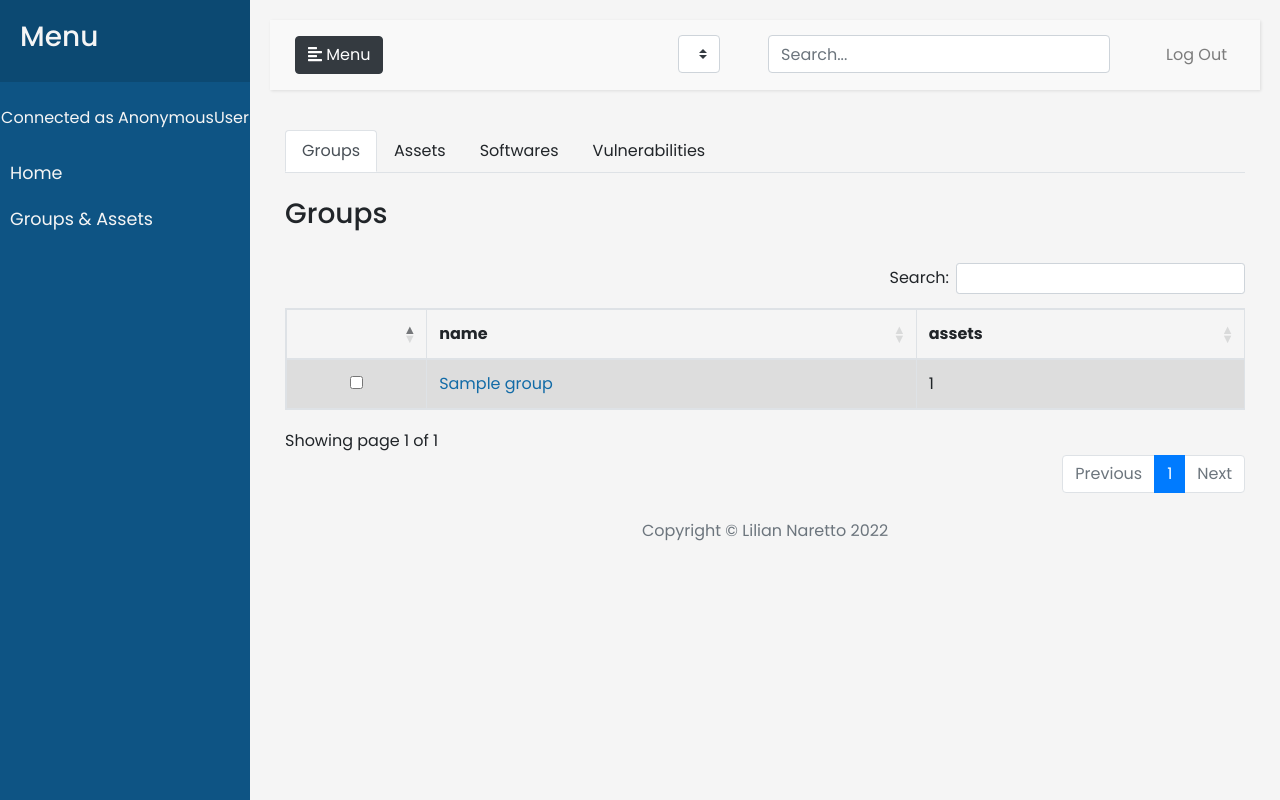
After one commit to Naretto95/Django-Vault, a Django app: template templates/Search.html in a window 1280 px wide. The commit adds this page. Run offline with Django 3.2, Linux system fonts and the light colour scheme; tables that the repository leaves empty hold one stand-in row (values such as "Sample post"); the template is opened without the code that fills it: values that come from a table or form of the project are taken from there, most other values are stand-ins (such as "Sample title", 1, 10 or a date in 2020); lists and menus that the app fills with data are empty; parts of the project's set-up code (start-up, migrations or seed data) failed here and were passed over; some libraries are stand-ins or nearby versions.

Commit message:
finished

```diff
--- a/Main/models.py
+++ b/Main/models.py
@@ -24,7 +24,7 @@ class Vulnerability(TimeStampMixin):
     slug = AutoSlugField(_('Slug'), unique=True, max_length=100, populate_from=('name'))
 
     def __str__(self):
-        return self.name
+        return str(self.cpe) + " " + self.name
 
     def save(self, *args, **kwargs):
         super(Vulnerability,self).save(*args, **kwargs)
--- a/Main/urls.py
+++ b/Main/urls.py
@@ -27,7 +27,7 @@ urlpatterns = [
     path('', views.Home.as_view(),name="home"),
     path('groups/', views.Groups.as_view(),name="groups"),
     path('login/', views.Login.as_view(redirect_authenticated_user=True),name="login"),
-    path('search/', views.Login.as_view(redirect_authenticated_user=True),name="search"),
+    path('search/', views.Search.as_view(),name="search"),
     path('adminpanel/', views.AdminPanel.as_view(),name="adminpanel"),
     path('adminpanel/backup/', views.Backup.as_view(),name="backup"),
     path('signup/', views.SignUp.as_view(),name="signup"),
--- a/templates/Base.html
+++ b/templates/Base.html
@@ -73,9 +73,9 @@
                                     </form>
                                 </li>
                                 <li class="nav-item">
-                                    <form action="{% url 'search' %}" method="POST">
+                                    <form action="{% url 'search' %}" method="GET">
                                         {% csrf_token %}
-                                        <input type="search" name="search" class="form-control" placeholder="{% trans "Search..." %}">
+                                        <input type="search" name="search" class="form-control" placeholder="{% trans "Search..." %}" required>
                                     </form>
                                 </li>
                                 <li class="nav-item">
--- /dev/null
+++ b/templates/Search.html
@@ -0,0 +1,133 @@
+{% extends "Base.html" %}
+{% load i18n %}
+{% block content %}
+<ul class="nav nav-tabs">
+  <li><a data-toggle="tab"  href="#groups" class="nav-link active" role="tab">{% trans "Groups" %}</a></li>
+  <li><a data-toggle="tab" href="#assets" class="nav-link" role="tab">{% trans "Assets" %}</a></li>
+  <li><a data-toggle="tab" href="#softwares" class="nav-link" role="tab">{% trans "Softwares" %}</a></li>
+  <li><a data-toggle="tab" href="#vulnerabilities" class="nav-link" role="tab">{% trans "Vulnerabilities" %}</a></li>
+</ul>
+
+<div class="tab-content">
+  <div id="groups" class="tab-pane active">
+    <br>
+    <h3>{% trans "Groups" %}</h3>
+    <br>
+    <table class="table display table-striped table-bordered">
+        <thead>
+        <tr>
+            <th scope="col"></th>
+            {% if request.user.is_staff %}
+            <th scope="col">#</th>
+            {% endif %}
+            <th scope="col">{% trans "name" %}</th>
+            <th scope="col">{% trans "assets" %}</th>
+        </tr>
+        </thead>
+        <tbody>
+        {% for group in groups %}
+        <tr>
+            <td style="text-align:center"><input name="groupcheck" value="{{group.pk}}" type="checkbox"></td>
+            {% if request.user.is_staff %}
+            <td>{{group.pk}}</td>
+            {% endif %}
+            <td class="link"><a href="{% url 'groupprofile' groupslug=group.slug %}">{{group}}</a></td>
+            <td>{{group.assets.count}}</td>
+        </tr>
+        {% endfor %}
+        </tbody>
+    </table>
+  </div>
+  <div id="assets" class="tab-pane">
+    <br>
+    <h3>{% trans "Assets" %}</h3>
+    <br>
+    <table class="table display table-striped table-bordered">
+        <thead>
+        <tr>
+            <th scope="col"></th>
+            {% if request.user.is_staff %}
+            <th scope="col">#</th>
+            {% endif %}
+            <th scope="col">{% trans "name" %}</th>
+            <th scope="col">{% trans "group" %}</th>
+            <th scope="col">{% trans "softwares" %}</th>
+            <th scope="col">{% trans "vulnerabilities" %}</th>
+        </tr>
+        </thead>
+        <tbody>
+        {% for asset in assets %}
+        <tr>
+            <td style="text-align:center"><input name="assetcheck" value="{{asset.pk}}" type="checkbox"></td>
+            {% if request.user.is_staff %}
+            <td>{{asset.pk}}</td>
+            {% endif %}
+            <td class="link"><a href="{% url 'assetprofile' groupslug=asset.group.slug assetslug=asset.slug %}">{{asset}}</a></td>
+            <td class="link"><a href="{% url 'groupprofile' groupslug=asset.group.slug %}">{{asset.group}}</a></td>
+            <td>{{asset.softwares.count}}</td>
+            <td>{{asset.getvulnerabilities.count}}</td>
+        </tr>
+        {% endfor %}
+        </tbody>
+    </table>
+  </div>
+  <div id="vulnerabilities" class="tab-pane">
+    <br>
+    <h3>{% trans "Vulnerabilities" %}</h3>
+    <br>
+    <table class="table display table-striped table-bordered">
+        <thead>
+            <tr>
+            {% if request.user.is_staff %}
+            <th scope="col">#</th>
+            {% endif %}
+            <th scope="col">{% trans "name" %}</th>
+            <th scope="col">{% trans "severity" %}</th>
+            <th scope="col">{% trans "score" %}</th>
+            </tr>
+        </thead>
+        <tbody>
+            {% for vulnerability in vulnerabilities %}
+            <tr>
+            {% if request.user.is_staff %}
+            <td>{{vulnerability.pk}}</td>
+            {% endif %}
+            <td class="link"><a href="{% url 'vulnerabilityprofile' vulnerabilityslug=vulnerability.slug %}">{{vulnerability}}</a></td>
+            <td>{{vulnerability.severity}}</td>
+            <td>{{vulnerability.score}}</td>
+            </tr>
+            {% endfor %}
+        </tbody>
+    </table>
+  </div>
+  <div id="softwares" class="tab-pane">
+    <br>
+    <h3>{% trans "Softwares" %}</h3>
+    <br>
+    <table class="table display table-striped table-bordered">
+        <thead>
+            <tr>
+            <th scope="col"></th>
+            {% if request.user.is_staff %}
+            <th scope="col">#</th>
+            {% endif %}
+            <th scope="col">{% trans "name" %}</th>
+            <th scope="col">{% trans "vulnerabilities" %}</th>
+            </tr>
+        </thead>
+        <tbody>
+            {% for software in softwares %}
+            <tr>
+            <td style="text-align:center"><input name="softwarecheck" value="{{software.pk}}" type="checkbox"></td>
+            {% if request.user.is_staff %}
+            <td>{{software.pk}}</td>
+            {% endif %}
+            <td class="link"><a href="{% url 'softwareprofile' groupslug=software.asset.group.slug assetslug=software.asset.slug softwareslug=software.slug %}">{{software}}</a></td>
+            <td>{{software.getvulnerabilities.count}}</td>
+            </tr>
+            {% endfor %}
+        </tbody>
+    </table>
+  </div>
+</div>
+{% endblock %}
```
Also changed, not shown: Main/mixins.py (+4 -5 lines), Main/views.py (+32 -17 lines), locale/fr/LC_MESSAGES/django.po, 1 other file.
